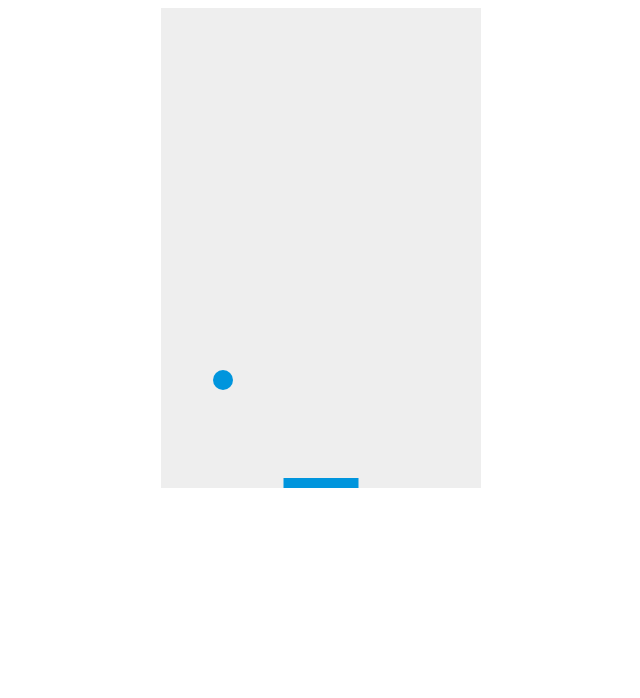
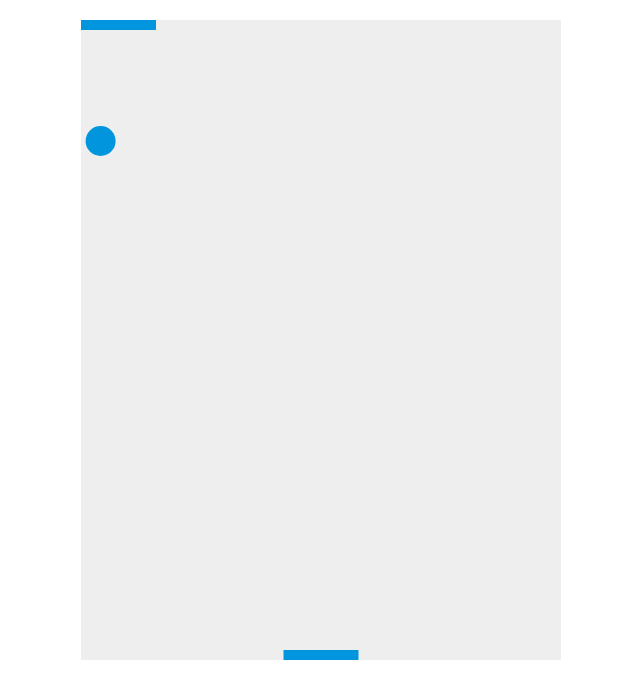
Before and after one commit to Rei-Sogawa/vanilla-games, a plain HTML site: page air-hockey/index.html in a window 1280 px wide. Shown: the whole page, without its empty margins (319-959 px from the left). Drawn offline with Linux system fonts and the light colour scheme.

Commit message:
cpu 追加

```diff
--- a/air-hockey/index.css
+++ b/air-hockey/index.css
@@ -3,6 +3,6 @@ canvas {
 }
 
 .canvas-wrapper {
-  width: 320px;
-  margin: 0 auto;
+  width: 480px;
+  margin: 20px auto;
 }
--- a/air-hockey/index.html
+++ b/air-hockey/index.html
@@ -9,7 +9,7 @@
   </head>
   <body>
     <div class="canvas-wrapper">
-      <canvas id="myCanvas" width="320" height="480"></canvas>
+      <canvas id="myCanvas" width="480" height="640"></canvas>
     </div>
     <script src="./index.js"></script>
   </body>
--- a/air-hockey/index.js
+++ b/air-hockey/index.js
@@ -1,15 +1,30 @@
+function shuffleArray(ary) {
+  return ary
+    .slice()
+    .map((el) => ({ el, order: Math.random() }))
+    .sort((a, b) => a.order - b.order)
+    .map((a) => a.el);
+}
+
+function gaussian(x, s) {
+  return Math.exp((-x * x) / (2 * s * s));
+}
+
 var canvas = document.getElementById('myCanvas');
 var ctx = canvas.getContext('2d');
-var ballRadius = 10;
+var ballRadius = 15;
 var x = canvas.width / 2;
 var y = canvas.height - 30;
 var dx = 2;
 var dy = -2;
 var paddleHeight = 10;
 var paddleWidth = 75;
-var paddleX = (canvas.width - paddleWidth) / 2;
+var playerPaddleX = (canvas.width - paddleWidth) / 2;
 var rightPressed = false;
 var leftPressed = false;
+var cpuPaddleX = (canvas.width - paddleWidth) / 2;
+var sigma = 1;
+var rallyLength = 0;
 
 document.addEventListener('keydown', keyDownHandler, false);
 document.addEventListener('keyup', keyUpHandler, false);
@@ -30,6 +45,13 @@ function keyUpHandler(e) {
   }
 }
 
+function updateCpuPaddleX() {
+  cpuPaddleX = x - paddleWidth / 2;
+  if (cpuPaddleX <= 0) cpuPaddleX = 0;
+  if (cpuPaddleX + paddleWidth >= canvas.width)
+    cpuPaddleX = canvas.width - paddleWidth;
+}
+
 function drawBall() {
   ctx.beginPath();
   ctx.arc(x, y, ballRadius, 0, Math.PI * 2);
@@ -37,9 +59,21 @@ function drawBall() {
   ctx.fill();
   ctx.closePath();
 }
-function drawPaddle() {
+function drawPlayerPaddle() {
   ctx.beginPath();
-  ctx.rect(paddleX, canvas.height - paddleHeight, paddleWidth, paddleHeight);
+  ctx.rect(
+    playerPaddleX,
+    canvas.height - paddleHeight,
+    paddleWidth,
+    paddleHeight
+  );
+  ctx.fillStyle = '#0095DD';
+  ctx.fill();
+  ctx.closePath();
+}
+function drawCpuPaddle() {
+  ctx.beginPath();
+  ctx.rect(cpuPaddleX, 0, paddleWidth, paddleHeight);
   ctx.fillStyle = '#0095DD';
   ctx.fill();
   ctx.closePath();
@@ -48,15 +82,31 @@ function drawPaddle() {
 function draw() {
   ctx.clearRect(0, 0, canvas.width, canvas.height);
   drawBall();
-  drawPaddle();
+  drawPlayerPaddle();
+  updateCpuPaddleX();
+  drawCpuPaddle();
 
   if (x + dx > canvas.width - ballRadius || x + dx < ballRadius) {
     dx = -dx;
   }
   if (y + dy < ballRadius) {
-    dy = -dy;
+    if (
+      x + ballRadius > cpuPaddleX &&
+      x - ballRadius < cpuPaddleX + paddleWidth
+    ) {
+      rallyLength += 1;
+      dy = -dy;
+    } else {
+      alert('YOU WIN!');
+      document.location.reload();
+      clearInterval(interval);
+    }
   } else if (y + dy > canvas.height - ballRadius) {
-    if (x > paddleX && x < paddleX + paddleWidth) {
+    if (
+      x + ballRadius > playerPaddleX &&
+      x - ballRadius < playerPaddleX + paddleWidth
+    ) {
+      rallyLength += 1;
       dy = -dy;
     } else {
       alert('GAME OVER');
@@ -65,14 +115,14 @@ function draw() {
     }
   }
 
-  if (rightPressed && paddleX < canvas.width - paddleWidth) {
-    paddleX += 7;
-  } else if (leftPressed && paddleX > 0) {
-    paddleX -= 7;
+  if (rightPressed && playerPaddleX < canvas.width - paddleWidth) {
+    playerPaddleX += 7;
+  } else if (leftPressed && playerPaddleX > 0) {
+    playerPaddleX -= 7;
   }
 
-  x += dx;
-  y += dy;
+  x += dx * (1 + 0.2 * Math.min(rallyLength, 10));
+  y += dy * (1 + 0.5 * Math.min(rallyLength, 10));
 }
 
-var interval = setInterval(draw, 10);
+var interval = setInterval(draw, 15);
```
